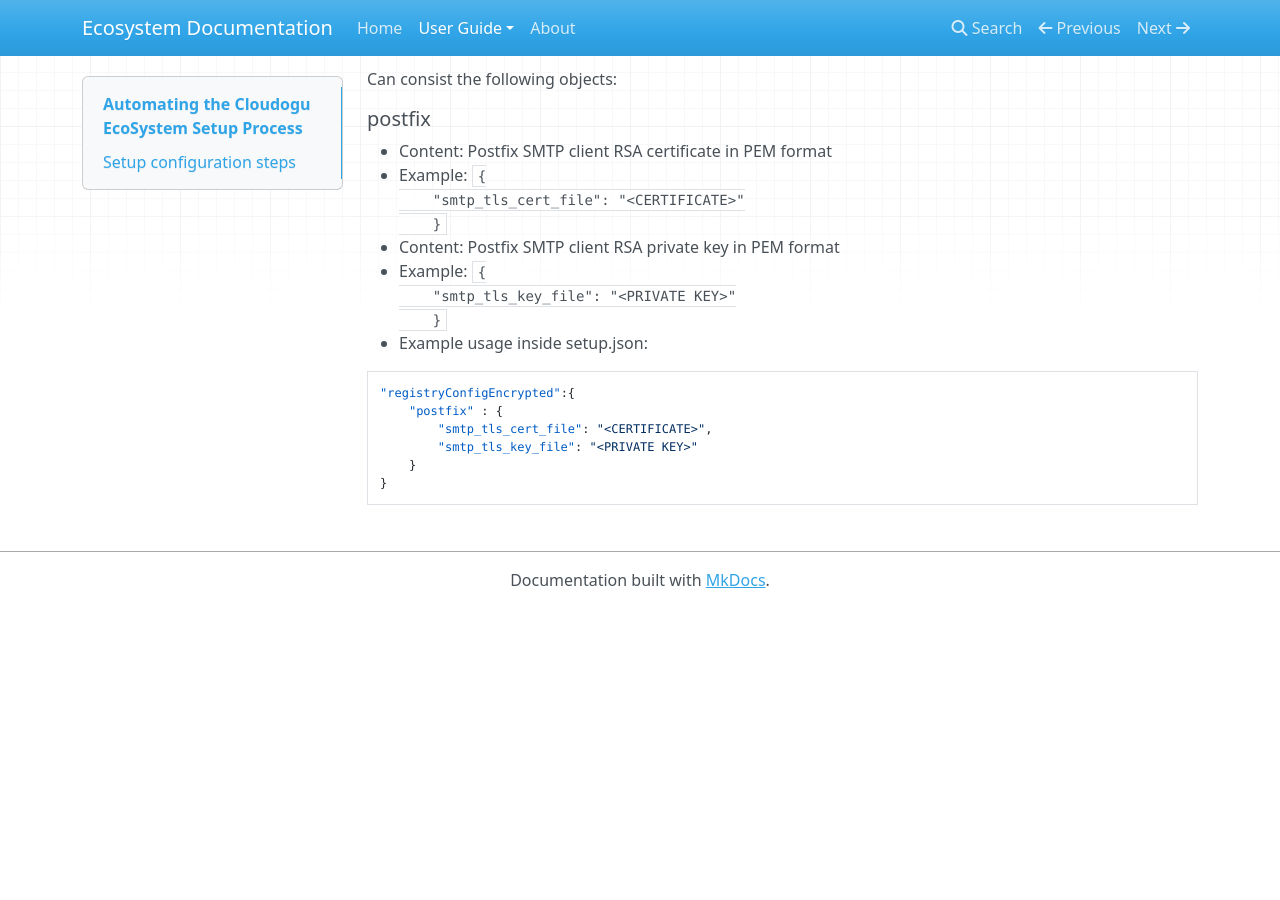
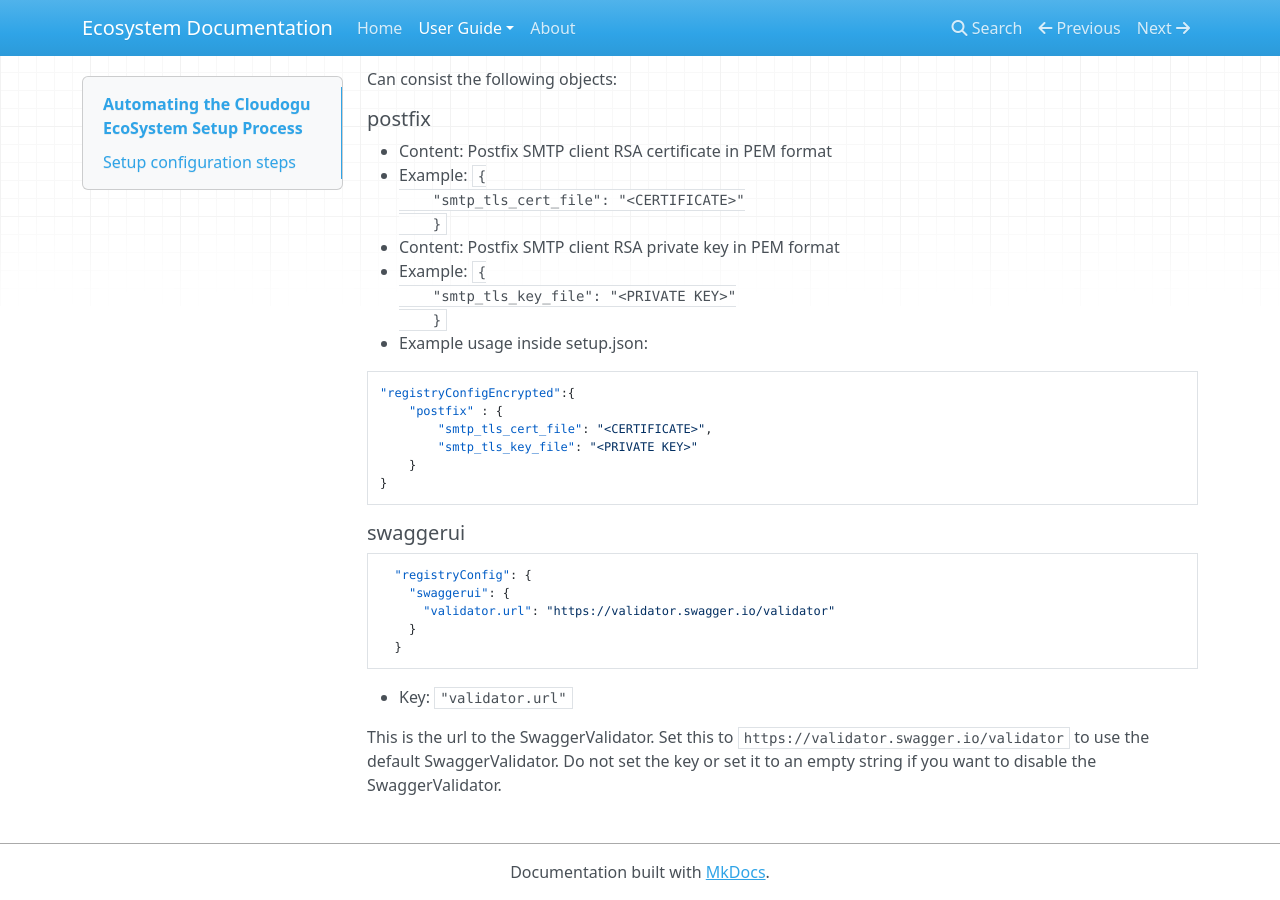
Before and after one commit to cloudogu/ecosystem, an MkDocs documentation site: the page built from docs/docs/user-guide/setup-json.md, in a window 1280 px wide and 900 px high, scrolled down 14771 px. Built offline with MkDocs 1.6.1, drawn with Linux system fonts in a browser that asks for light colours; nearby versions of some CDN libraries; old or Windows-style settings are respelled for this version of MkDocs; before the commit the page ends 15379 px from its top, so only the background shows below that.

Commit message:
#395 Update documentation

````diff
--- a/docs/docs/user-guide/setup-json.md
+++ b/docs/docs/user-guide/setup-json.md
@@ -682,3 +682,18 @@ Can consist the following objects:
 	}
 }
 ```
+
+##### swaggerui
+
+```
+  "registryConfig": {
+    "swaggerui": {
+      "validator.url": "https://validator.swagger.io/validator"
+    }
+  }
+```
+
+- Key: `"validator.url"`
+
+  This is the url to the SwaggerValidator. Set this to `https://validator.swagger.io/validator` to use the default
+  SwaggerValidator. Do not set the key or set it to an empty string if you want to disable the SwaggerValidator.
````
Also changed, not shown: docs/docs/user-guide/setup-json_de.md (+15 -0 lines).
